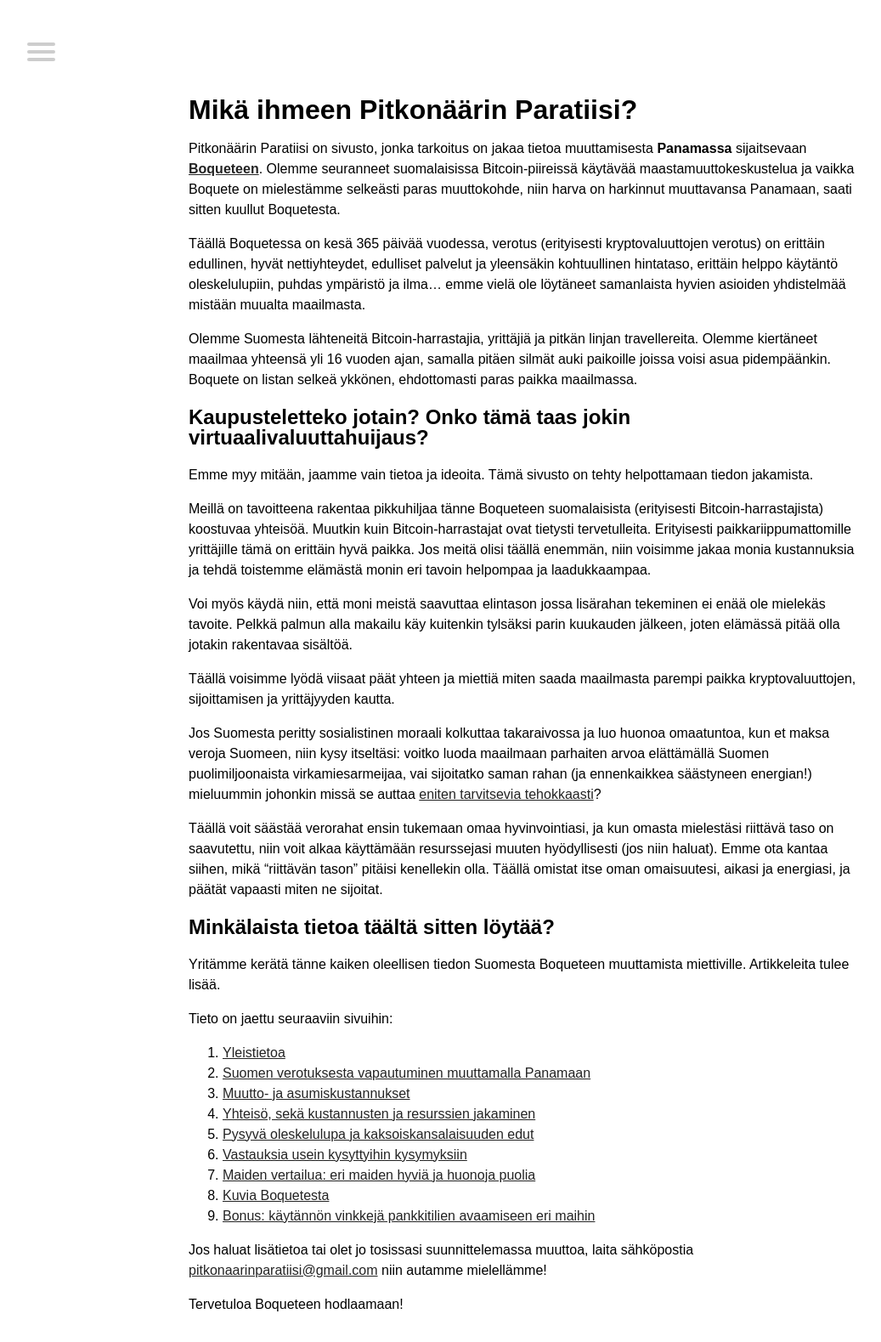
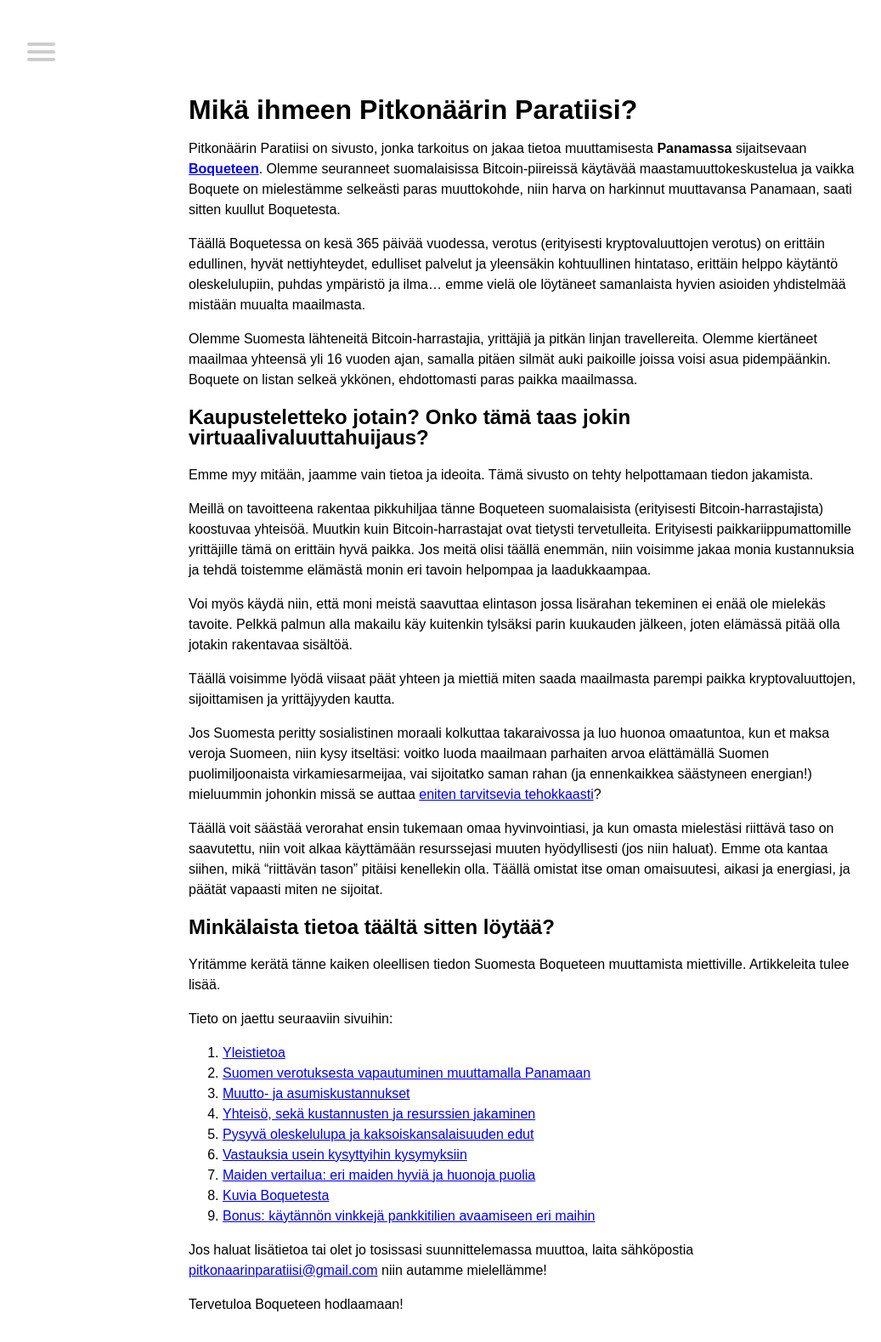
Before and after one commit to pitkonaarinparatiisi/pitkonaarinparatiisi.github.io, a Jekyll site: the page built from README.md, in a window 1280 px wide. Shown: the whole page at 85% size, without its empty margins (18-1055 px from the left). Built offline with Jekyll 4.4.1, drawn with Linux system fonts in a browser that asks for light colours; our own code applies the rules of GitHub Pages for plain Markdown files.

Commit message:
Update default.html

```diff
--- a/_layouts/default.html
+++ b/_layouts/default.html
@@ -32,7 +32,7 @@
 a
 {
   text-decoration: underscore;
-  color: #232323;
+  color: #0000EE;
 
   transition: color 0.1s ease;
 }
```
